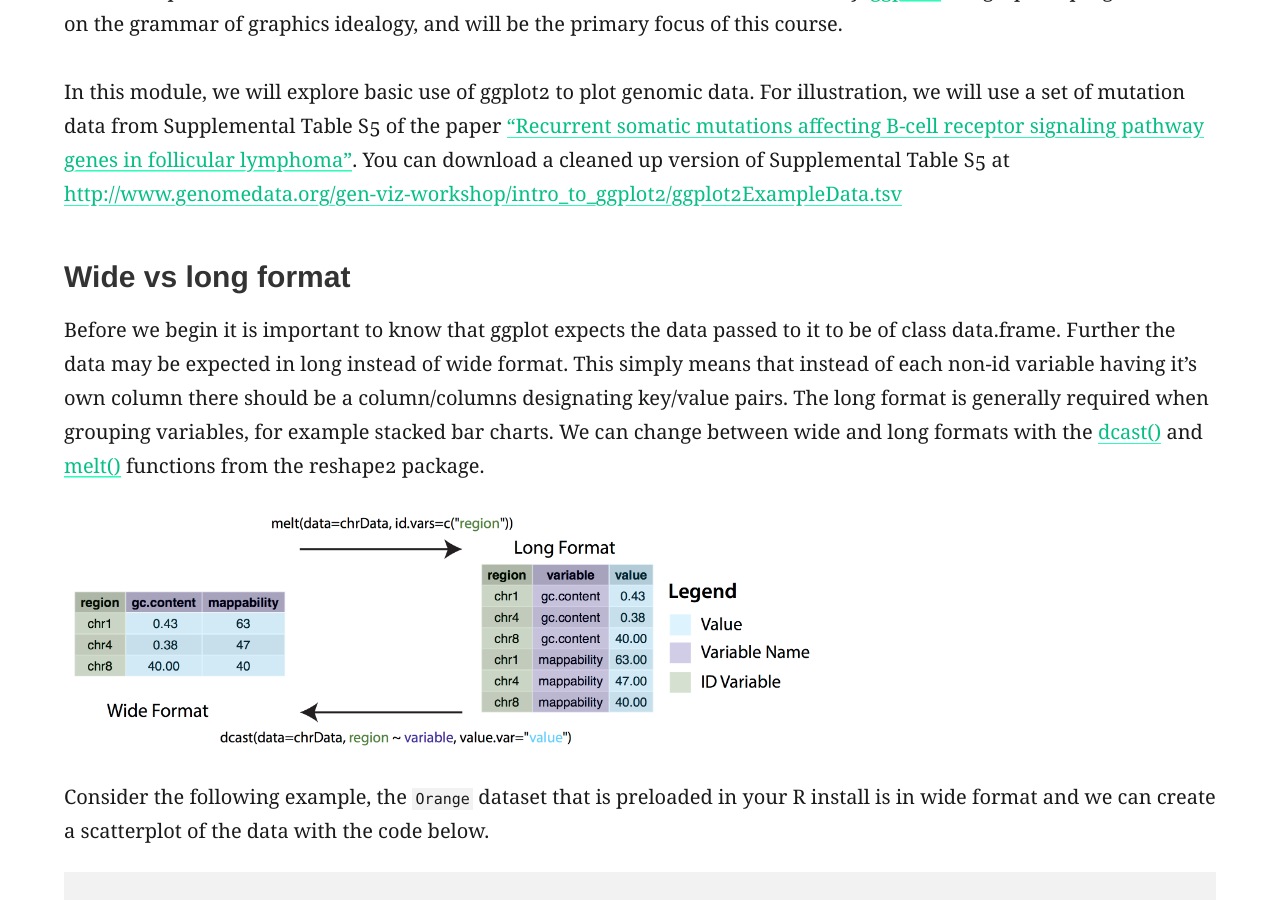
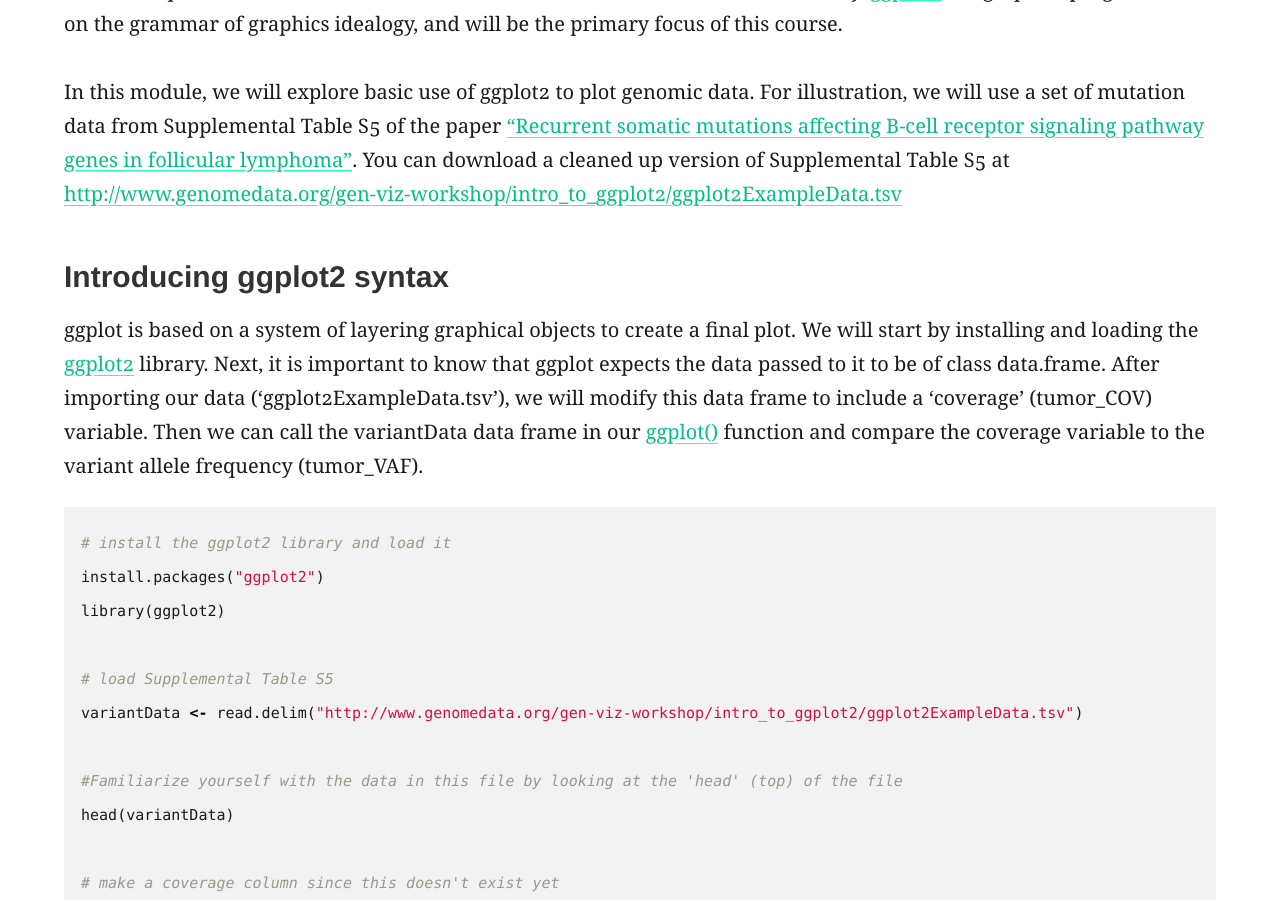
Before and after one commit to griffithlab/genviz.org, a Jekyll site: the page built from _posts/0002-03-01-introToggplot2.md, in a window 1280 px wide and 900 px high, scrolled down 726 px. Built offline with Jekyll 4.4.1, drawn with Linux system fonts in a browser that asks for light colours; nearby versions of some CDN libraries; some of the changed text lies outside the part shown.

Commit message:
moved/edited wide/long section, added more ggplot images

````diff
--- a/_posts/0002-03-01-introToggplot2.md
+++ b/_posts/0002-03-01-introToggplot2.md
@@ -12,27 +12,8 @@ There are at least three primary graphics programs available within the R enviro
 
 In this module, we will explore basic use of ggplot2 to plot genomic data. For illustration, we will use a set of mutation data from Supplemental Table S5 of the paper ["Recurrent somatic mutations affecting B-cell receptor signaling pathway genes in follicular lymphoma"](http://www.bloodjournal.org/content/129/4/473/tab-figures-only). You can download a cleaned up version of Supplemental Table S5 at [http://www.genomedata.org/gen-viz-workshop/intro_to_ggplot2/ggplot2ExampleData.tsv](http://www.genomedata.org/gen-viz-workshop/intro_to_ggplot2/ggplot2ExampleData.tsv)
 
-### Wide vs long format
-Before we begin it is important to know that ggplot expects the data passed to it to be of class data.frame. Further the data may be expected in long instead of wide format. This simply means that instead of each non-id variable having it's own column there should be a column/columns designating key/value pairs. The long format is generally required when grouping variables, for example stacked bar charts. We can change between wide and long formats with the [dcast()](https://www.rdocumentation.org/packages/reshape2/versions/1.4.2/topics/cast) and [melt()](https://www.rdocumentation.org/packages/reshape2/versions/1.4.2/topics/melt) functions from the reshape2 package.
-
-{% include figure.html image="/assets/ggplot2/long_v_wide.png" width="750" %}
-
-Consider the following example, the `Orange` dataset that is preloaded in your R install is in wide format and we can create a scatterplot of the data with the code below.
-
-```R
-ggplot(Orange, aes(x=age, y=circumference)) + geom_point()
-```
-
-However when we must group variables, sush as when variables must share a mapping aesthetic (i.e. using color to group variables age and circumference) we must convert the data to long format.
-
-```R
-library(reshape2)
-Orange2 <- melt(data=Orange, id.vars=c("Tree"))
-ggplot(Orange2, aes(x=value, fill=variable)) + geom_density()
-```
-
 ### Introducing ggplot2 syntax
-ggplot is based on a system of layering graphical objects to create a final plot, and as mentioned utilizes data frames as its input. We will start by installing and loading the [ggplot2](http://ggplot2.tidyverse.org/) library. After importing our data ('ggplot2ExampleData.tsv'), we will modify this data frame to include a 'coverage' (tumor_COV) variable. Then we can call the variantData data frame in our [ggplot()](http://ggplot2.tidyverse.org/reference/ggplot.html) function and compare the coverage variable to the variant allele frequency (tumor_VAF).
+ggplot is based on a system of layering graphical objects to create a final plot. We will start by installing and loading the [ggplot2](http://ggplot2.tidyverse.org/) library. Next, it is important to know that ggplot expects the data passed to it to be of class data.frame. After importing our data ('ggplot2ExampleData.tsv'), we will modify this data frame to include a 'coverage' (tumor_COV) variable. Then we can call the variantData data frame in our [ggplot()](http://ggplot2.tidyverse.org/reference/ggplot.html) function and compare the coverage variable to the variant allele frequency (tumor_VAF).
 
 ```R
 # install the ggplot2 library and load it
@@ -126,7 +107,11 @@ p8
 
 ```
 
+{% include figure.html image="/assets/ggplot2/ggplot2_geom_point_red.png" width="450" %}
+
 Above we chose "darkorchid4" which has a hex value of "#68228B". However the points in the first plot (p7) are red and not the expected purple color. Our points are appearing miscolored based upon how ggplot is interpreting the aesthetic mappings. When the color aesthetic is specified for geom_point it expects a factor variable by which to color points. If we wanted to, for example, color all missense variants with one color, nonsense variants with another color, and so on we could supply a factor for variant type to the color aesthetic in this way. But, when we specified a quoted hex code, ggplot assumed we wanted to create such a factor with all values equal to the provided text string. It did this for us and then used its internal color scheme to color that variable all according to the single category in the factor variable. By specifying the color outside the aesthetic mapping, geom_point knows to apply the color 'darkorchid4' to all of the points specified in the [geom_point()](http://ggplot2.tidyverse.org/reference/geom_point.html) layer (p8).
+
+{% include figure.html image="/assets/ggplot2/ggplot2_geom_point_purple.png" width="450" %}
 
 Building on the above concept, we can utilize the colour aesthetic to more specifically visualize our data. For example, what if we wanted to know if the 'discovery' or 'extension' cohorts within our data (specified by the 'dataset' variable) had a higher tumor purity? We will use [geom_density()](http://ggplot2.tidyverse.org/reference/geom_density.html) to plot a density kernel of the tumor VAF values, but colour the cohort based upon the dataset subsets. As described above, we will supply a factor the colour aesthetic.
 
@@ -144,11 +129,14 @@ p11 <- p10 + scale_fill_manual(values=c("discovery"="#a13242", "extension"="#1a2
 p11
 ```
 
-In the p9 plot, we told the [geom_density()](http://ggplot2.tidyverse.org/reference/geom_density.html) layer to differentiate the data based upon the 'dataset' column using the colour aesthetic. We see that our result contains two density curves that use two different colored lines to specify our datasets. In p10, we are telling our [geom_density()](http://ggplot2.tidyverse.org/reference/geom_density.html) layer to differentiate the datasets using the "fill" aesthetic instead. We globally assign the line colour ("black") and the fill transparency (alpha=0.75). In addition, we utilize the adjust parameter to reduce the smoothing [geom_density()](http://ggplot2.tidyverse.org/reference/geom_density.html) uses when computing it's estimate. Now, our datasets are specified by the fill (or filled in color) of each density curve. In p11, we append the [scale_fill_manual()](http://ggplot2.tidyverse.org/reference/scale_manual.html) layer to manually define the fill colours we would like to appear in the plot.
+{% include figure.html image="/assets/ggplot2/ggplot2_geom_density.png" width="450" %}
 
-### Make this an exercise
-This could also be done with the colour aesthetic in p9 using [scale_colour_manual()](http://ggplot2.tidyverse.org/reference/scale_manual.html), since we define the colour by the dataset variable.
+In the p9 plot, we told the [geom_density()](http://ggplot2.tidyverse.org/reference/geom_density.html) layer to differentiate the data based upon the 'dataset' column using the colour aesthetic. We see that our result contains two density curves that use two different colored lines to specify our datasets. In p10, we are telling our [geom_density()](http://ggplot2.tidyverse.org/reference/geom_density.html) layer to differentiate the datasets using the "fill" aesthetic instead. We globally assign the line colour ("black") and the fill transparency (alpha=0.75). In addition, we utilize the adjust parameter to reduce the smoothing [geom_density()](http://ggplot2.tidyverse.org/reference/geom_density.html) uses when computing it's estimate. Now, our datasets are specified by the fill (or filled in color) of each density curve. In p11 (shown above), we append the [scale_fill_manual()](http://ggplot2.tidyverse.org/reference/scale_manual.html) layer to manually define the fill colours we would like to appear in the plot.
 
+As an exercise, try manually changing the line colors in p9 using a similar method as that used in p11.
+
+{% include question.html question="Get a hint!" answer='look at <a href="http://ggplot2.tidyverse.org/reference/scale_manual.html">scale_colour_manual()</a>'%}
+{% include question.html question="Solution" answer='ggplot() + geom_density(data=variantData, aes(x=tumor_VAF, color=dataset)) + scale_color_manual(values=c("discovery"="#a13242", "extension"="#1a2930"))'%}
 
 ### Faceting
 Depending on the geometric object used there are up to 9 ways to map an aesthetic to a variable. These are with the x-axis, y-axis, fill, colour, shape, alpha, size, labels, and facets. Faceting in ggplot allows us to quickly create multiple related plots at once with a single command. There are two facet commands, [facet_wrap()](http://ggplot2.tidyverse.org/reference/facet_wrap.html) will create a 1 dimensional sequence of panels based on a one sided linear formula. Similarly [facet_grid()](http://ggplot2.tidyverse.org/reference/facet_grid.html) will create a 2 dimensional grid of panels. Let's try and answer a few quick questions about our data using facets.
@@ -170,6 +158,8 @@ p14
 p15 <- p14 + facet_grid(variant ~ reference)
 p15
 ```
+
+{% include figure.html image="/assets/ggplot2/ggplot2_geom_bar_facetgrid.png" width="450" %}
 
 ### ggplot themes
 Almost every aspect of a ggplot object can be altered. We've already gone over how to alter the display of data but what if we want to alter the display of the non data elements? Fortunately there is a function for that called [theme()](http://ggplot2.tidyverse.org/reference/theme.html). You'll notice in the previous plot some of the x-axis names are colliding with one another, let's fix that and alter some of the theme parameters to make the plot more visually appealing.
@@ -196,7 +186,9 @@ p20 <- p19 + theme(axis.title.x=element_blank())
 p20
 ```
 
-Let's take a few minutes to discuss what is going on here. In p17, we've used [theme_bw()](http://ggplot2.tidyverse.org/reference/ggtheme.html), this function just changes a series of values from the basic default [theme()](http://ggplot2.tidyverse.org/reference/theme.html). There are many such "complete themes" in ggplot and a few external packages as well containing additional "complete themes" such as [ggtheme](https://cran.r-project.org/web/packages/ggthemes/vignettes/ggthemes.html). In p18, we alter the axis.text.x parameter, we can see from the documentation that axis.text.x inherits from [element_text()](http://ggplot2.tidyverse.org/reference/element.html) which is just saying that any parameters in [element_text()](http://ggplot2.tidyverse.org/reference/element.html) also apply to axis.text.x. In this specific case we alter the angle of text to 45 degrees, and set the horizontal justification to the right. In p19 we change the position of the legend, change the colour of the strip.text, and change the strip background. Finally in p20 we remove the x-axis label with [element_blank()](http://ggplot2.tidyverse.org/reference/element.html), which will draw nothing.
+{% include figure.html image="/assets/ggplot2/ggplot2_geom_bar_facetgrid_w_themes.png" width="450" %}
+
+Let's take a few minutes to discuss what is going on here. In p17, we've used [theme_bw()](http://ggplot2.tidyverse.org/reference/ggtheme.html), this function just changes a series of values from the basic default [theme()](http://ggplot2.tidyverse.org/reference/theme.html). There are many such "complete themes" in ggplot and a few external packages as well containing additional "complete themes" such as [ggtheme](https://cran.r-project.org/web/packages/ggthemes/vignettes/ggthemes.html). In p18, we alter the axis.text.x parameter, we can see from the documentation that axis.text.x inherits from [element_text()](http://ggplot2.tidyverse.org/reference/element.html) which is just saying that any parameters in [element_text()](http://ggplot2.tidyverse.org/reference/element.html) also apply to axis.text.x. In this specific case we alter the angle of text to 45 degrees, and set the horizontal justification to the right. In p19 we change the position of the legend, change the colour of the strip.text, and change the strip background. Finally in p20 (shown above) we remove the x-axis label with [element_blank()](http://ggplot2.tidyverse.org/reference/element.html), which will draw nothing.
 
 ### Changing the order of aesthetic mappings
 In ggplot the order in which a variable is plotted is determined by the levels of the factor for that variable.
@@ -219,6 +211,8 @@ p20 <- ggplot(variantData[variantData$type == "SNP",]) + geom_bar(aes(x=trv_type
 p20
 ```
 
+{% include figure.html image="/assets/ggplot2/ggplot2_geom_bar_facetgrid_w_themes_reordered.png" width="450" %}
+
 We can see that reversing the order of levels in the reference column has subsequently reversed the reference facets (right side of plot). Similarily reversing the order of the trv_type column levels has reversed the labels on the x-axis.
 
 ### Saving ggplot2 plots
@@ -233,6 +227,30 @@ dev.off()
 # alternatively ggsave will save the last plot made
 ggsave("p20.pdf", device="pdf")
 ```
+
+### Wide vs long format
+In some cases, ggplot may expect data to be in 'long' instead of 'wide' format. This simply means that instead of each non-id variable having it's own column there should be a column/columns designating key/value pairs. The long format is generally required when grouping variables, for example stacked bar charts. We can change between wide and long formats with the [dcast()](https://www.rdocumentation.org/packages/reshape2/versions/1.4.2/topics/cast) and [melt()](https://www.rdocumentation.org/packages/reshape2/versions/1.4.2/topics/melt) functions from the reshape2 package.
+
+{% include figure.html image="/assets/ggplot2/long_v_wide.png" width="750" %}
+
+Consider the following example. The `Orange` dataset that is preloaded in your R install is in wide format and we can create a
+scatterplot of the data with the code below.
+
+```R
+ggplot(Orange, aes(x=age, y=circumference)) + geom_point()
+```
+
+{% include figure.html image="/assets/ggplot2/ggplot2_wide_geom_point.png" width="450" %}
+
+However if we want to group variables (stratify by some factor), such as when variables share a mapping aesthetic (i.e. using color to group variables age and circumference) we must convert the data to long format.
+
+```R
+library(reshape2)
+Orange2 <- melt(data=Orange, id.vars=c("Tree"))
+ggplot(Orange2, aes(x=value, fill=variable)) + geom_density()
+```
+
+{% include figure.html image="/assets/ggplot2/ggplot2_long_geom_density.png" width="450" %}
 
 ### ggplot2 Practice examples
 Now that we've had an introduction to ggplot2 let's try a few practice examples. In the section below we will provide instructions for loading and manipulating a dataset, a plot will then be provided and we ask that you attempt to recreate it. The boxes below will give the answers.
````
Also changed, not shown: assets/ggplot2/ggplot2_geom_bar_facetgrid.png (added), assets/ggplot2/ggplot2_geom_bar_facetgrid_w_themes.png (added), assets/ggplot2/ggplot2_geom_bar_facetgrid_w_themes_reordered.png (added), assets/ggplot2/ggplot2_geom_density.png (added), assets/ggplot2/ggplot2_geom_point_purple.png (added), assets/ggplot2/ggplot2_geom_point_red.png (added), assets/ggplot2/ggplot2_long_geom_density.png (added), assets/ggplot2/ggplot2_wide_geom_point.png (added).
